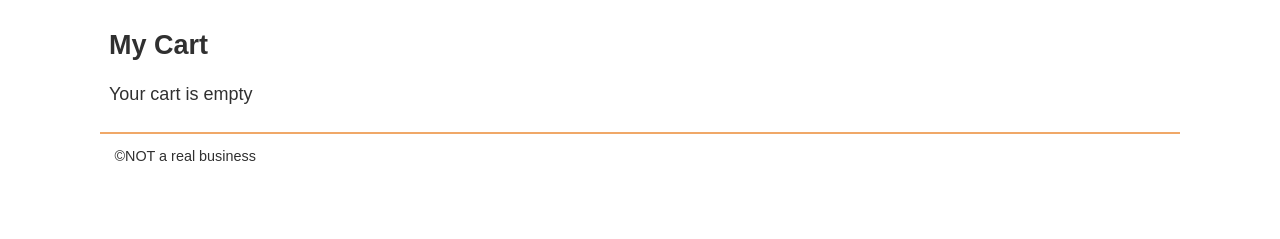
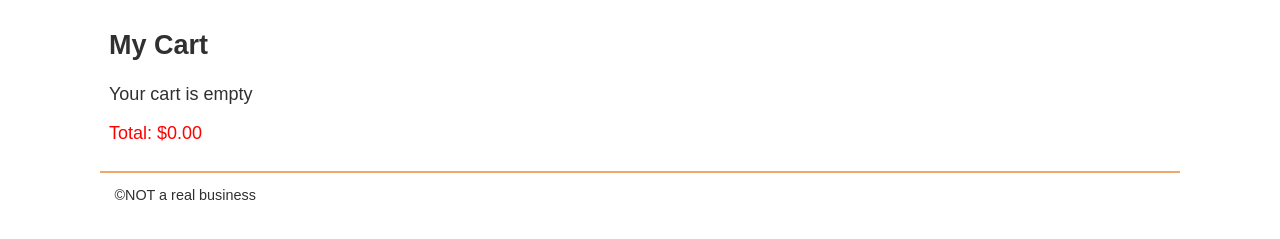
Before and after one commit to josephperalta03011993/sleep-outside, a website: page src/cart/index.html in a window 1280 px wide. Shown: the part 63-302 px from the top of the page. Drawn offline with Linux system fonts and the light colour scheme; files whose address does not match are found by name.

Commit message:
create total price for cart

```diff
--- a/src/cart/index.html
+++ b/src/cart/index.html
@@ -14,11 +14,11 @@
   </head>
 
   <body>
-    <header class="divider">
-      <div class="logo">
+    <header class="divider" id="main-header">
+      <!-- <div class="logo">
         <img src="/images/noun_Tent_2517.svg" alt="tent image for logo" />
         <a href="/index.html"> Sleep<span class="highlight">Outside</span></a>
-      </div>
+      </div> -->
 
       <div class="cart">
         <a href="../cart/index.html">
@@ -90,9 +90,10 @@
             <p class="cart-card__price">$199.99</p>
           </li> -->
         </ul>
+        <p class="cart-total">Total: $0.00</p>
       </section>
     </main>
 
-    <footer>&copy;NOT a real business</footer>
+    <footer id="main-footer"></footer>
   </body>
 </html>
--- a/src/css/style.css
+++ b/src/css/style.css
@@ -220,3 +220,7 @@ footer {
   font-size: var(--small-font);
   padding: 1em;
 }
+
+.cart-total {
+  color: red;
+}
--- a/src/js/cart.js
+++ b/src/js/cart.js
@@ -1,4 +1,6 @@
-import { getLocalStorage } from "./utils.mjs";
+import { getLocalStorage, loadHeaderFooter } from "./utils.mjs";
+
+loadHeaderFooter();
 
 function renderCartContents() {
   const cartItems = getLocalStorage("so-cart");
@@ -7,6 +9,7 @@ function renderCartContents() {
   if (!cartItems) {
     document.querySelector(".product-list").innerHTML =
       "<li class='cart-card'>Your cart is empty</li>";
+    document.querySelector(".cart-total").textContent = "Total: $0.00";
     return;
   }
 
@@ -16,6 +19,10 @@ function renderCartContents() {
   // Generate HTML for each item
   const htmlItems = itemsArray.map((item) => cartItemTemplate(item));
   document.querySelector(".product-list").innerHTML = htmlItems.join("");
+
+  // Compute and display total price
+  const totalPrice = itemsArray.reduce((total, item) => total + item.FinalPrice, 0);
+  document.querySelector(".cart-total").textContent = `Total: $${totalPrice.toFixed(2)}`;
 }
 
 function cartItemTemplate(item) {
--- a/src/public/partials/header.html
+++ b/src/public/partials/header.html
@@ -1,6 +1,6 @@
 <div class="logo">
   <img src="/images/noun_Tent_2517.svg" alt="tent image for logo" />
-  <a href="index.html"> Sleep<span class="highlight">Outside</span></a>
+  <a href="/index.html"> Sleep<span class="highlight">Outside</span></a>
 </div>
 <div class="cart">
   <a href="cart/index.html">
```
Also changed, not shown: src/cart/checkout.html (added), src/js/ShoppingCart.mjs (added), src/js/checkout.js (added).
